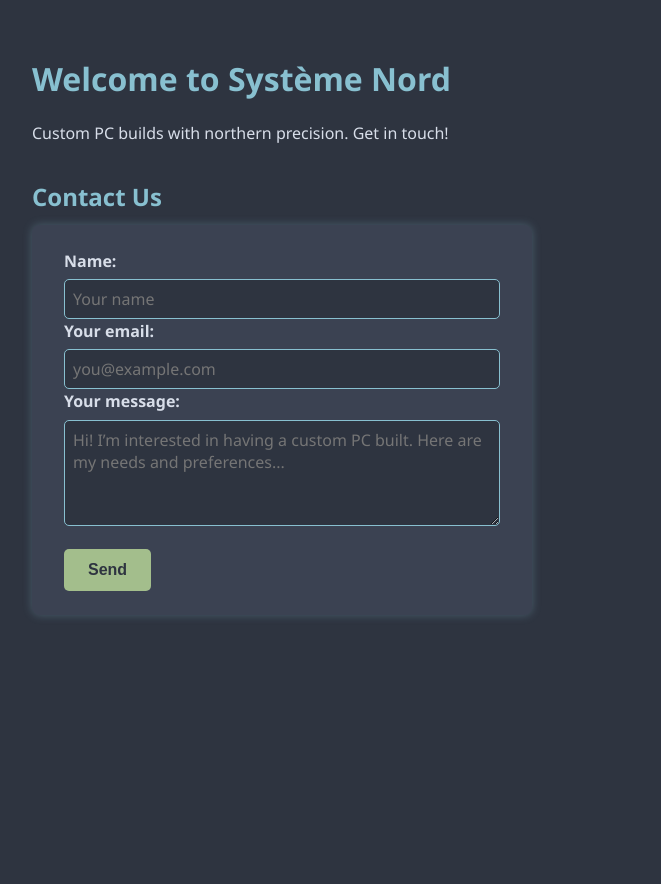
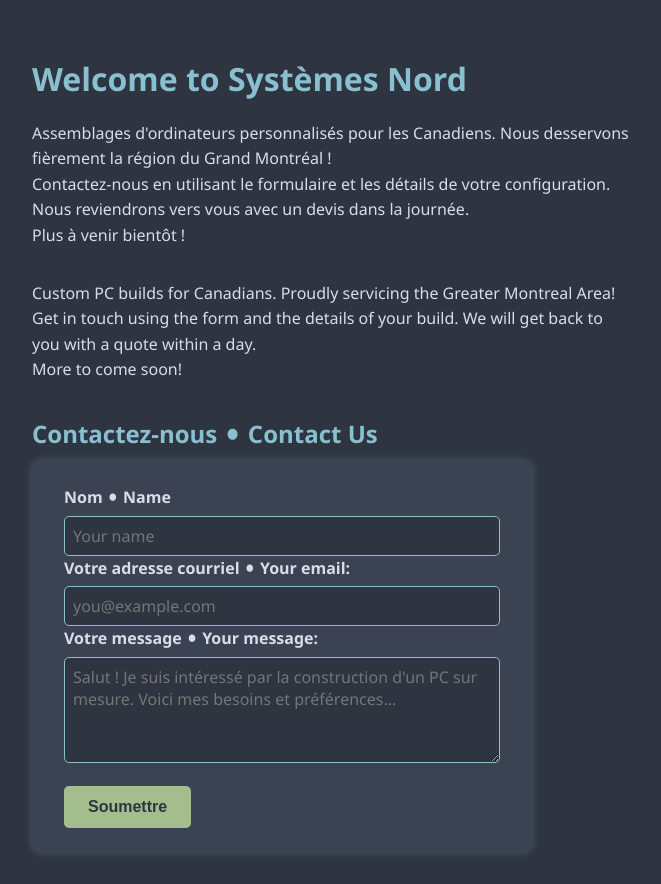
Before and after one commit to systemes-nord/systemes-nord.github.io, a plain HTML site: page index.html in a window 1280 px wide. Shown: the whole page, without its empty margins (0-661 px from the left). Before the commit the page ends 800 px from the top, so only its background shows below. Drawn offline with Linux system fonts and the light colour scheme.

Commit message:
feat: improve website

```diff
--- a/index.html
+++ b/index.html
@@ -3,7 +3,7 @@
 <head>
   <meta charset="UTF-8" />
   <meta name="viewport" content="width=device-width, initial-scale=1" />
-  <title>Système Nord - Custom PC Builds</title>
+  <title>Systèmes Nord - Montreal Custom PC Builds</title>
   <style>
     /* Nord Palette */
     :root {
@@ -103,22 +103,24 @@
   </style>
 </head>
 <body>
-  <h1>Welcome to Système Nord</h1>
-  <p>Custom PC builds with northern precision. Get in touch!</p>
+  <h1>Welcome to Systèmes Nord</h1>
 
-  <h2>Contact Us</h2>
+  <p>Assemblages d'ordinateurs personnalisés pour les Canadiens. Nous desservons fièrement la région du Grand Montréal !<br>Contactez-nous en utilisant le formulaire et les détails de votre configuration. Nous reviendrons vers vous avec un devis dans la journée.<br>Plus à venir bientôt !</p>
+  <p>Custom PC builds for Canadians. Proudly servicing the Greater Montreal Area!<br>Get in touch using the form and the details of your build. We will get back to you with a quote within a day.<br>More to come soon!</p>
+
+  <h2>Contactez-nous ⚫ Contact Us</h2>
   <form action="https://formspree.io/f/meokqqgo" method="POST">
-    <label for="name">Name:</label>
+    <label for="name">Nom ⚫ Name</label>
     <input type="text" id="name" name="name" required placeholder="Your name" />
 
-    <label for="email">Your email:</label>
+    <label for="email">Votre adresse courriel ⚫ Your email:</label>
     <input type="email" id="email" name="email" required placeholder="you@example.com" />
 
-    <label for="message">Your message:</label>
+    <label for="message">Votre message ⚫ Your message:</label>
     <textarea id="message" name="message" rows="4" required
-      placeholder="Hi! I’m interested in having a custom PC built. Here are my needs and preferences..."></textarea>
+      placeholder="Salut ! Je suis intéressé par la construction d'un PC sur mesure. Voici mes besoins et préférences..."></textarea>
 
-    <button type="submit">Send</button>
+    <button type="submit">Soumettre</button>
   </form>
 </body>
 </html>
```
